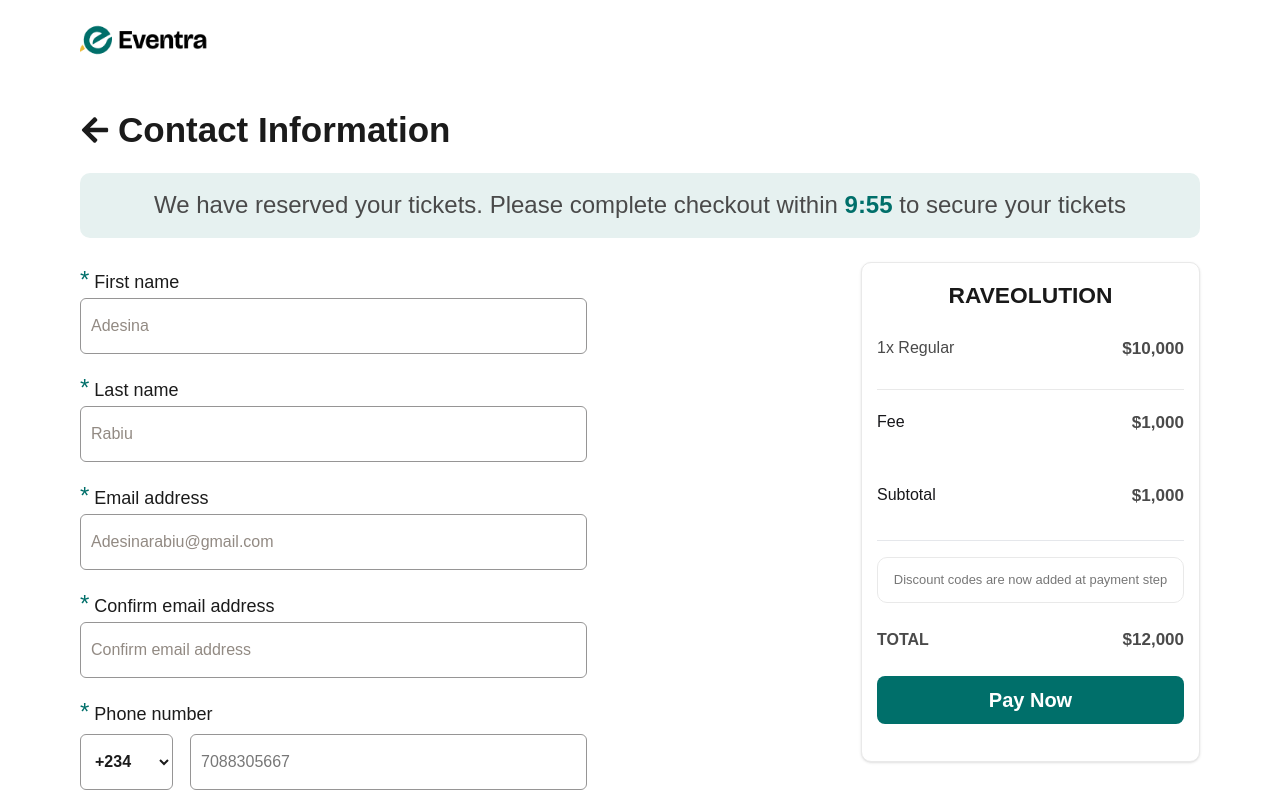
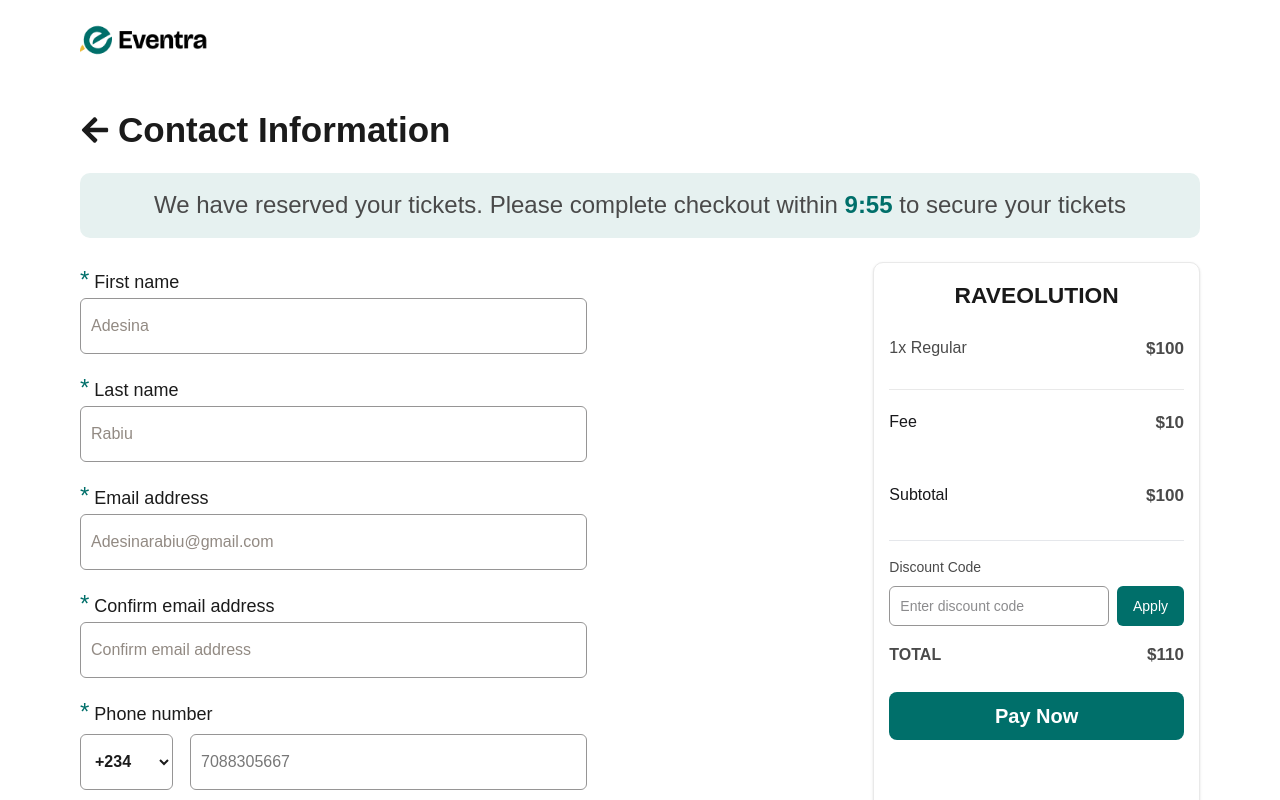
Before and after one commit to Tobak95/Event-Frontend, a React (Vite) app: page /checkout2 in a window 1280 px wide. Shown: the top 800 px of the page. Built offline with nearby package versions, Linux system fonts and the light colour scheme; no server answers.

Commit message:
Fix:errors:

```diff
--- a/src/Pages/CheckOut2.jsx
+++ b/src/Pages/CheckOut2.jsx
@@ -1,10 +1,12 @@
 import React, { useState, useEffect } from "react";
 import { FaArrowLeft } from "react-icons/fa";
 import BrandLogo from "../assets/logo2.png";
-import { Link } from "react-router-dom";
+import { Link, useNavigate } from "react-router-dom";
 import { AiTwotoneExclamationCircle } from "react-icons/ai";
 
 const CheckOut2 = () => {
+  const navigate = useNavigate();
+
   const [formData, setFormData] = useState({
     firstName: "",
     lastName: "",
@@ -16,8 +18,18 @@ const CheckOut2 = () => {
     otherEmail: "",
   });
 
-  const [timer, setTimer] = useState(600); // 10 mins
+  const [timer, setTimer] = useState(600);
   const [errors, setErrors] = useState({});
+  const [discountCode, setDiscountCode] = useState("");
+  const [discountApplied, setDiscountApplied] = useState(false);
+
+
+  useEffect(() => {
+    if (timer === 0) {
+      clearTicketCart();
+      navigate("/");
+    }
+  }, [timer, navigate]);
 
   useEffect(() => {
     const interval = setInterval(() => {
@@ -25,6 +37,10 @@ const CheckOut2 = () => {
     }, 1000);
     return () => clearInterval(interval);
   }, []);
+
+  const clearTicketCart = () => {
+    console.log("Clearing ticket cart...");
+  };
 
   const formatTime = (seconds) => {
     const m = Math.floor(seconds / 60);
@@ -40,6 +56,22 @@ const CheckOut2 = () => {
     }));
   };
 
+  const handleDiscountCodeChange = (e) => {
+    setDiscountCode(e.target.value);
+  };
+
+  const applyDiscountCode = () => {
+    if (discountCode.trim()) {
+      setDiscountApplied(true);
+      console.log("Discount code applied:", discountCode);
+    }
+  };
+
+  const removeDiscountCode = () => {
+    setDiscountCode("");
+    setDiscountApplied(false);
+  };
+
   const handleSubmit = (e) => {
     e.preventDefault();
     let tempErrors = {};
@@ -53,22 +85,34 @@ const CheckOut2 = () => {
     setErrors(tempErrors);
 
     if (Object.keys(tempErrors).length === 0) {
-      alert("Form submitted!");
+      console.log("Form submitted successfully");
     }
   };
 
   const ticketTypes = [
-    { id: "regular", name: "Regular", price: 10000 },
-    { id: "vip", name: "VIP", price: 20000 },
-    { id: "vvip", name: "VVIP", price: 50000 },
+    { id: "regular", name: "Regular", price: 100 },
+    { id: "vip", name: "VIP", price: 200 },
+    { id: "vvip", name: "VVIP", price: 300 },
   ];
 
-  // Example ticket quantities (you can later update with state/props)
+
   const ticketQuantities = {
     regular: 1,
     vip: 0,
     vvip: 0,
   };
+
+  const calculateSubtotal = () => {
+    return Object.keys(ticketQuantities).reduce((total, ticketId) => {
+      const ticket = ticketTypes.find(t => t.id === ticketId);
+      return total + (ticketQuantities[ticketId] || 0) * ticket.price;
+    }, 0);
+  };
+
+  const fee = 10;
+  const subtotal = calculateSubtotal();
+  const discount = discountApplied ? 5 : 0;
+  const total = subtotal + fee - discount;
 
   return (
     <div className="max-w-6xl mx-auto px-4 py-6 ">
@@ -138,18 +182,16 @@ const CheckOut2 = () => {
                 value={formData[field.name]}
                 onChange={handleChange}
                 placeholder={field.placeholder}
-                required
                 className="w-full lg:w-[507px] h-[56px] border-[0.5px] border-[#969595] outline-0 rounded-[2.44px] lg:rounded-[6px] p-[10px] text-[12px] lg:text-[16px] placeholder:text-[#928A83] placeholder:font-[400]"
               />
               {errors[field.name] && (
                 <p className="text-sm text-red-600 mt-1">
-                  {errors[field.name]}
+                  {errors.field.name}
                 </p>
               )}
             </div>
           ))}
 
-          {/* Phone */}
           <div className="mb-4">
             <label className="block font-medium text-[#1B1B1B] text-[13px] lg:text-[18px]">
               <span className="text-[#006F6A] text-[12px] lg:text-[24px] font-medium">
@@ -173,7 +215,6 @@ const CheckOut2 = () => {
                 type="text"
                 value={formData.phone}
                 onChange={handleChange}
-                required
                 className=" p-[10px] text-[12px] lg:text-[16px]  w-[397px] h-[56px] border-[0.5px] border-[#969595] rounded=[2.44px] rounded-[6px] placeholder:text-[#777777] placeholder:font-[400] outline-0"
                 placeholder="7088305667"
               />
@@ -183,13 +224,12 @@ const CheckOut2 = () => {
             )}
           </div>
 
-          {/* Radio Buttons */}
           <div className="mb-4">
             <p className="lg:font-medium font-[700] text-[12px] lg:text-[18px] text-[#4A4A4A] mb-6  lg:mb-4">
               Send ticket to different email addresses?
             </p>
-            <p className="text-[11px] lg:text-[14px] text-[#1B1B1B] font-[400] mb-4 flex items-center gap-3">
-              <AiTwotoneExclamationCircle className="lg:w-[28px] lg:h-[28px] w-[15px] h-[15px]" />{" "}
+            <p className="text-[11px] lg:text-[14px] text-gray-700 font-[400] mb-4 flex items-center gap-3">
+              <AiTwotoneExclamationCircle  className="lg:w-[28px] lg:h-[28px] w-[15px] h-[15px]" />{" "}
               Tickets will only be sent to the email address you provide here
             </p>
             <div className="flex gap-4">
@@ -204,7 +244,7 @@ const CheckOut2 = () => {
                       sendToDifferentEmail: true,
                     }))
                   }
-                  className="border border-[#777777] w-[14px] h-[14px] lg:w-[32px] lg:h-[32px]"
+                  className="border accent-green-400 border-green-400 w-[14px] h-[14px] lg:w-[32px] lg:h-[32px]"
                 />
                 Yes
               </label>
@@ -219,7 +259,7 @@ const CheckOut2 = () => {
                       sendToDifferentEmail: false,
                     }))
                   }
-                  className="border border-[#777777] w-[14px] h-[14px] lg:w-[30px] lg:h-[30px]"
+                  className="border border-green-400 w-[14px] h-[14px] lg:w-[30px] lg:h-[30px] accent-green-400"
                 />
                 No
               </label>
@@ -243,7 +283,7 @@ const CheckOut2 = () => {
         </div>
 
         {/* RIGHT SIDE */}
-        <div className="w-full md:w-[357px] h-[500px]  border border-[#E9E9E9] bg-[#FFFFFF] rounded-[9.24px] lg:rounded-[10px] p-[13.86px] lg:p-[15px]  shadow-sm">
+        <div className="w-full md:w-[357px] h-auto border border-[#E9E9E9] bg-[#FFFFFF] rounded-[9.24px] lg:rounded-[10px] p-[13.86px] lg:p-[15px] shadow-sm">
           <div className="sticky top-6">
             <h3 className="text-[21.06px] lg:text-[22.79px] font-[700] text-[#191919] mb-6 text-center">
               RAVEOLUTION
@@ -274,17 +314,26 @@ const CheckOut2 = () => {
                 ticketQuantities.vip > 0 ||
                 ticketQuantities.vvip > 0) && (
                 <>
-                  <div className="flex justify-between  pt-5 border-t border-[#E9E9E9]">
+                  <div className="flex justify-between pt-5 border-t border-[#E9E9E9]">
                     <span className="text-[16px] font-medium">Fee</span>
                     <span className="font-[700] text-[#4A4A4A] text-[17.09px] ">
-                      $1,000
+                      ${fee.toLocaleString()}
                     </span>
                   </div>
+
+                  {discountApplied && (
+                    <div className="flex justify-between pt-2 text-green-600">
+                      <span className="text-[16px] font-medium">Discount</span>
+                      <span className="font-[700] text-[17.09px]">
+                        -${discount.toLocaleString()}
+                      </span>
+                    </div>
+                  )}
 
                   <div className="flex justify-between text-sm pt-5 ">
                     <span className="text-[16px] font-medium">Subtotal</span>
                     <span className="font-[700] text-[#4A4A4A] text-[17.09px] ">
-                      $1,000
+                      ${subtotal.toLocaleString()}
                     </span>
                   </div>
                 </>
@@ -292,22 +341,59 @@ const CheckOut2 = () => {
             </div>
 
             <div className="border-t border-gray-200 pt-4 mb-6">
-              <div className="mb-6">
-                <p className="text-[12.94px] w-full lg:w-[307px] border border-[#E9E9E9] p-3 rounded-[10px] text-[#777777] text-center font-[400]">
-                  Discount codes are now added at payment step
-                </p>
+              {/* Discount Code Section */}
+              <div className="mb-4">
+                <label className="block text-[14px] font-medium text-[#4A4A4A] mb-2">
+                  Discount Code
+                </label>
+                <div className="flex gap-2">
+                  <input
+                    type="text"
+                    value={discountCode}
+                    onChange={handleDiscountCodeChange}
+                    placeholder="Enter discount code"
+                    className="flex-1 h-[40px] border-[0.5px] border-[#969595] rounded-[6px] p-[10px] text-[14px] outline-0"
+                    disabled={discountApplied}
+                  />
+                  {discountApplied ? (
+                    <button
+                      type="button"
+                      onClick={removeDiscountCode}
+                      className="h-[40px] px-4 bg-red-600 text-white rounded-[6px] text-[14px] font-medium"
+                    >
+                      Remove
+                    </button>
+                  ) : (
+                    <button
+                      type="button"
+                      onClick={applyDiscountCode}
+                      className="h-[40px] px-4 bg-[#006F6A] text-white rounded-[6px] text-[14px] font-medium"
+                    >
+                      Apply
+                    </button>
+                  )}
+                </div>
+                {discountApplied && (
+                  <p className="text-green-600 text-[12px] mt-1">
+                    Discount code applied successfully!
+                  </p>
+                )}
               </div>
-              <div className="flex justify-between items-center">
+
+              <div className="flex justify-between items-center mt-4">
                 <span className="text-[#4A4A4A] text-[16px] font-[700]">
                   TOTAL
                 </span>
                 <span className="text-[#4A4A4A] text-[17px] font-[700]">
-                  $12,000
+                  ${total.toLocaleString()}
                 </span>
               </div>
             </div>
 
-            <button className="w-full h-[72px] lg:h-[48px] bg-[#006F6A] text-[20px] font-[700] rounded-[7.39px]  lg:rounded-[8px] text-[#FFFFFF]">
+            <button
+              type="submit"
+              className="w-full h-[72px] lg:h-[48px] bg-[#006F6A] text-[20px] font-[700] rounded-[7.39px] lg:rounded-[8px] text-[#FFFFFF] hover:bg-[#005a55] transition-colors"
+            >
               Pay Now
             </button>
           </div>
--- a/src/Pages/Tickets.jsx
+++ b/src/Pages/Tickets.jsx
@@ -155,12 +155,12 @@ const Tickets = () => {
         </div>
       </div>
 
-      <div className="flex flex-col items-center lg:grid lg:grid-cols-2 gap-8 mt-[40px]">
+      <div className="flex flex-col items-center lg:grid lg:grid-cols-2 gap-8 mt-[40px] ">
         {filteredTickets.length > 0 ? (
           filteredTickets.map((ticket, index) => (
             <div
               key={index}
-              className="flex flex-col md:flex-row-reverse md:justify-between gap-5 w-[335px] h-[410px] rounded-[19.49px] bg-[#FFFFFF] border-t-0 border-r-[0.77px] border-b-[4.8px] border-l-[0.77px] border-solid border-[#96C4C2] md:w-[600px] md:h-[248.52px] md:p-[12.83px] p-[20px]"
+              className="flex flex-col md:flex-row-reverse md:justify-between gap-5 w-[345px] h-[410px] rounded-[19.49px] bg-[#FFFFFF] border-t-0 border-r-[0.77px] border-b-[4.8px] border-l-[0.77px] border-solid border-[#96C4C2] md:w-[625px] md:h-[248.52px] md:p-[12.83px] p-[20px]"
             >
               <img
                 src={ticket.img}
--- a/src/component/Testimonial.jsx
+++ b/src/component/Testimonial.jsx
@@ -142,7 +142,7 @@ const Testimonial = () => {
                       ? "md:-rotate-12 left-0 md:right-20 transform md:-translate-x-25 -translate-x-8 opacity-80 scale-65 -translate-y-25"
                       : position === "right"
                       ? "md:rotate-12 right-0 md:right-30 transform md:translate-x-25 translate-x-8 opacity-80 scale-65 -translate-y-4 md:-translate-y-15"
-                      : "left-1/2 transform -translate-x-1/2 z-10 scale-70 md:-translate-y-20 shadow-lg"
+                      : "left-1/2 transform -translate-x-1/2 z-10 scale-70 md:-translate-y-20"
                   }`}
                 >
                   <div
```
